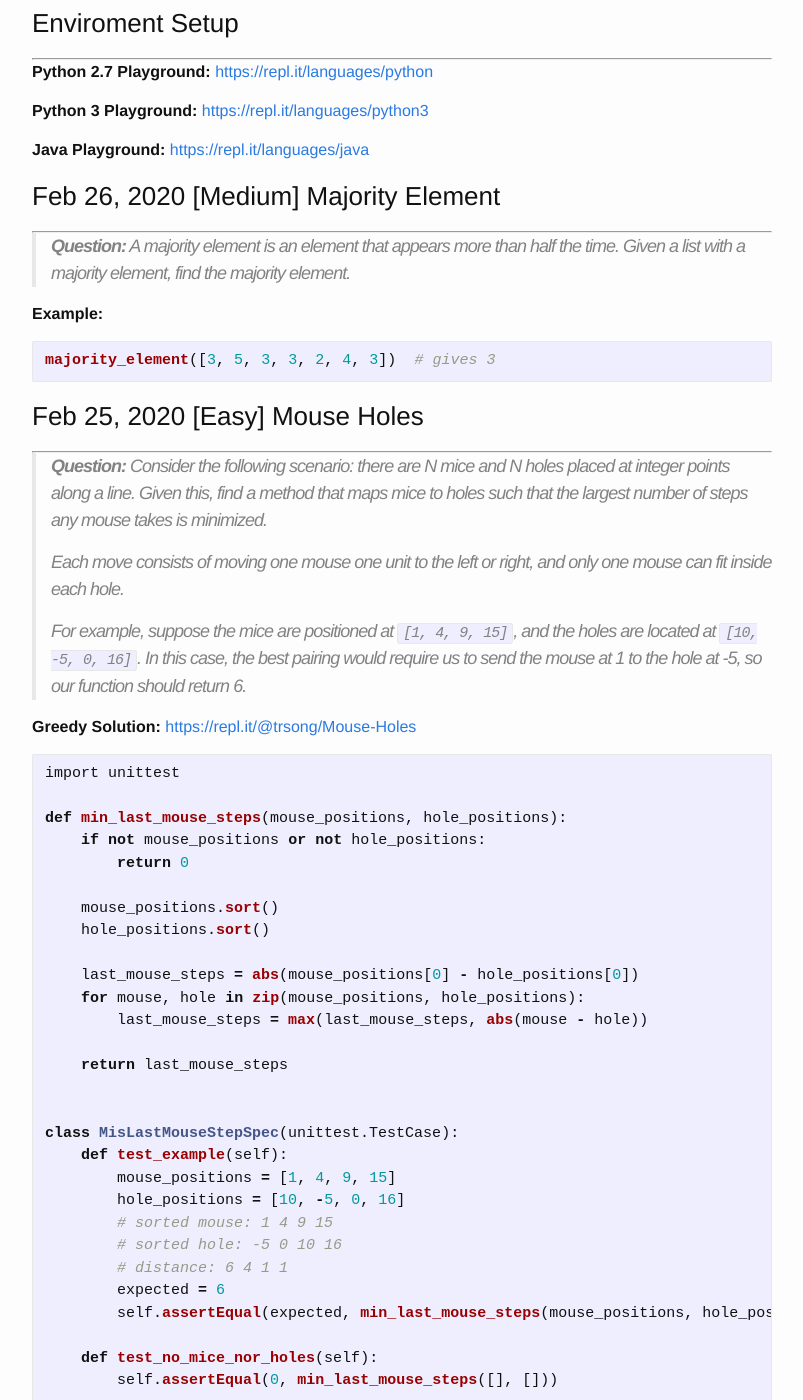
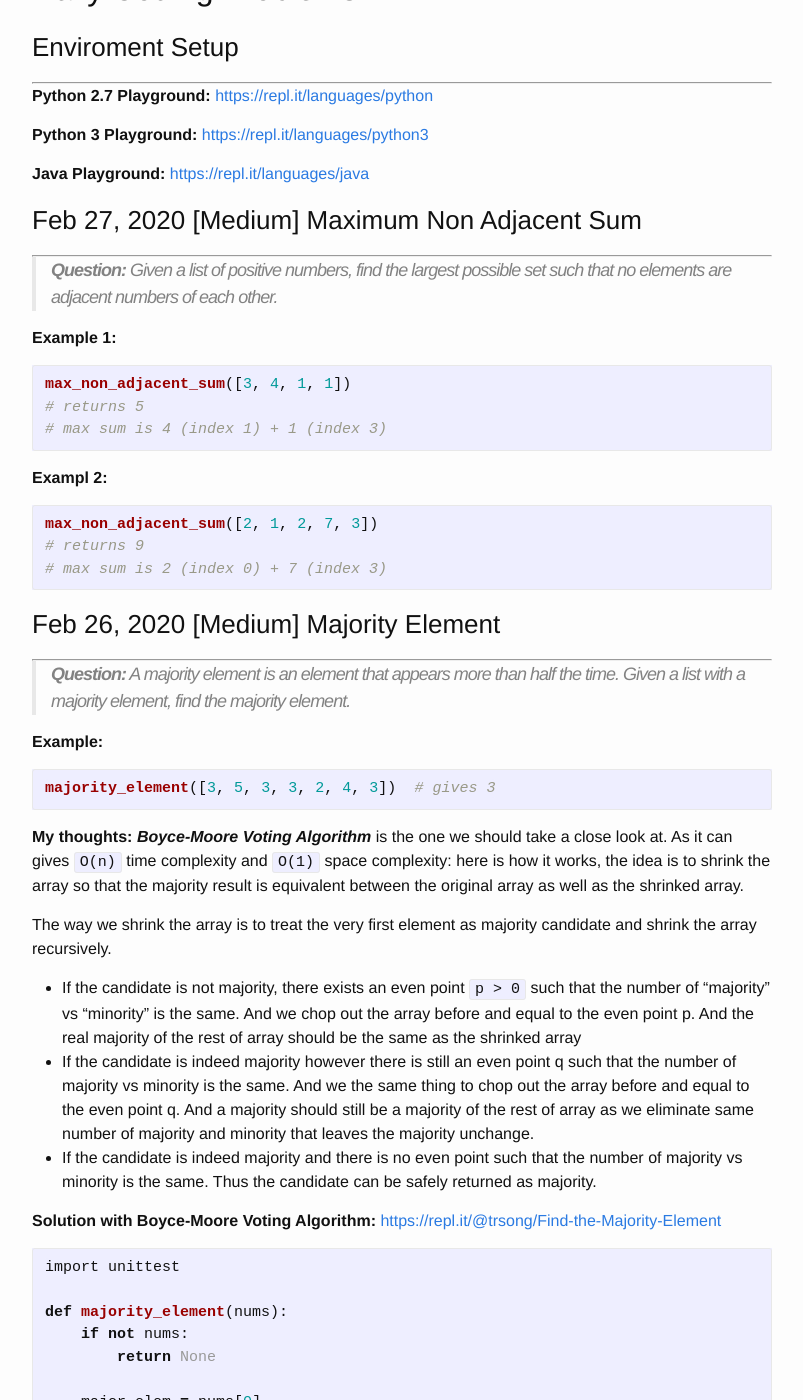
Before and after one commit to trsong/trsong.github.io, a Jekyll site: the page built from _posts/2020-02-01-DailyQuestionsFeb.md, in a window 1280 px wide and 1400 px high, scrolled down 946 px. Shown: the whole window, without its empty margins (238-1041 px from the left). Built offline with Jekyll 4.4.1, drawn with Linux system fonts in a browser that asks for light colours; some of the changed text lies outside the part shown.

Commit message:
Add Solution to Feb 26 Question

````diff
--- a/_posts/2020-02-01-DailyQuestionsFeb.md
+++ b/_posts/2020-02-01-DailyQuestionsFeb.md
@@ -18,6 +18,24 @@ categories: Python/Java
 
 **Java Playground:** [https://repl.it/languages/java](https://repl.it/languages/java)
 
+### Feb 27, 2020 [Medium] Maximum Non Adjacent Sum
+---
+> **Question:** Given a list of positive numbers, find the largest possible set such that no elements are adjacent numbers of each other.
+
+**Example 1:**
+```py
+max_non_adjacent_sum([3, 4, 1, 1])
+# returns 5
+# max sum is 4 (index 1) + 1 (index 3)
+```
+
+**Exampl 2:**
+```py
+max_non_adjacent_sum([2, 1, 2, 7, 3])
+# returns 9
+# max sum is 2 (index 0) + 7 (index 3)
+```
+
 ### Feb 26, 2020 [Medium] Majority Element
 ---
 > **Question:** A majority element is an element that appears more than half the time. Given a list with a majority element, find the majority element.
@@ -25,6 +43,79 @@ categories: Python/Java
 **Example:**
 ```py
 majority_element([3, 5, 3, 3, 2, 4, 3])  # gives 3
+```
+
+**My thoughts:** ***Boyce-Moore Voting Algorithm*** is the one we should take a close look at. As it can gives `O(n)` time complexity and `O(1)` space complexity: here is how it works, the idea is to shrink the array so that the majority result is equivalent between the original array as well as the shrinked array.
+
+The way we shrink the array is to treat the very first element as majority candidate and shrink the array recursively.
+
+- If the candidate is not majority, there exists an even point `p > 0` such that the number of "majority" vs "minority" is the same. And we chop out the array before and equal to the even point p. And the real majority of the rest of array should be the same as the shrinked array
+- If the candidate is indeed majority however there is still an even point q such that the number of majority vs minority is the same. And we the same thing to chop out the array before and equal to the even point q. And a majority should still be a majority of the rest of array as we eliminate same number of majority and minority that leaves the majority unchange.
+- If the candidate is indeed majority and there is no even point such that the number of majority vs minority is the same. Thus the candidate can be safely returned as majority.
+
+
+**Solution with Boyce-Moore Voting Algorithm:** [https://repl.it/@trsong/Find-the-Majority-Element](https://repl.it/@trsong/Find-the-Majority-Element)
+```py
+import unittest
+
+def majority_element(nums):
+    if not nums:
+        return None
+
+    major_elem = nums[0]
+    count = 0
+
+    for elem in nums:
+        if count == 0:
+            major_elem = elem
+            count += 1
+        elif elem == major_elem:
+            count +=1
+        else:
+            count -=1
+
+    if count_target(nums, major_elem) > len(nums) / 2:
+        return major_elem
+    else:
+        return None
+
+
+def count_target(nums, target):
+    count = 0
+    for elem in nums:
+        if elem == target:
+            count += 1
+    return count
+
+
+class MajorityElementSpec(unittest.TestCase):
+    def test_no_majority_element_exists(self):
+        self.assertIsNone(majority_element([1, 2, 3, 4]))
+
+    def test_example(self):
+        self.assertEqual(3, majority_element([3, 5, 3, 3, 2, 4, 3]))
+
+    def test_example2(self):
+        self.assertEqual(3, majority_element([3, 2, 3]))
+
+    def test_example3(self):
+        self.assertEqual(2, majority_element([2, 2, 1, 1, 1, 2, 2]))
+
+    def test_there_is_a_tie(self):
+        self.assertIsNone(majority_element([1, 2, 1, 2, 1, 2]))
+
+    def test_majority_on_second_half_of_list(self):
+        self.assertEqual(1, majority_element([2, 2, 1, 2, 1, 1, 1]))
+
+    def test_more_than_two_kinds(self):
+        self.assertEqual(1, majority_element([1, 2, 1, 1, 2, 2, 1, 3, 1, 1, 1]))
+
+    def test_zero_is_the_majority_element(self):
+        self.assertEqual(0, majority_element([0, 1, 0, 1, 0, 1, 0]))
+
+
+if __name__ == '__main__':
+    unittest.main(exit=False)
 ```
 
 ### Feb 25, 2020 [Easy] Mouse Holes
````
